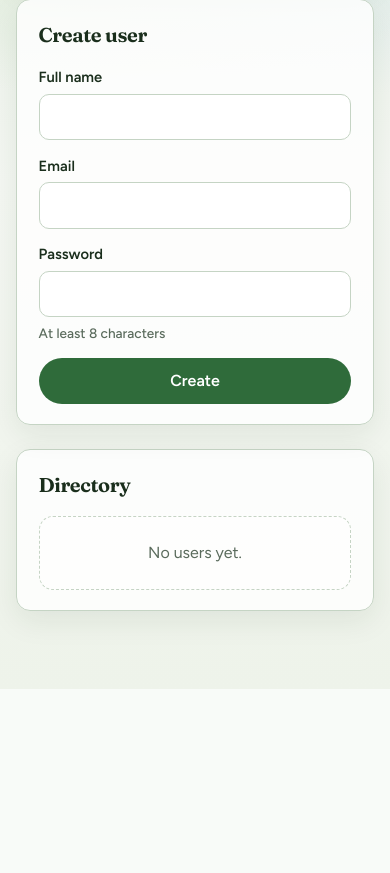
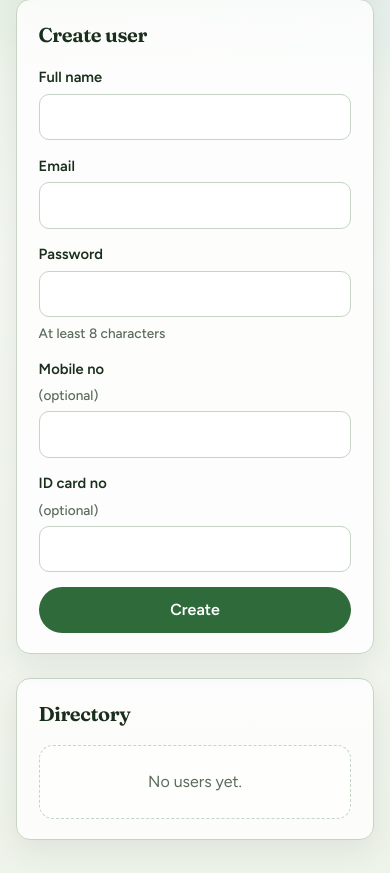
Before and after one commit to pakabbas/VideoPortal, a Flask app: template templates/admin/users.html in a window 390 px wide. Shown: the part 155-1028 px from the top of the page. Before the commit the page ends 844 px from the top, so only its background shows below. Run offline with Flask 3, Linux system fonts and the light colour scheme; the template is opened without the code that fills it, so the values that code supplies are empty; data comes from the database, SQL or seed files in the repository; parts of the project's set-up code (start-up, migrations or seed data) failed here and were passed over.

Commit message:
Add optional mobile and ID card fields on user create.

```diff
--- a/app/models.py
+++ b/app/models.py
@@ -14,6 +14,8 @@ class User(UserMixin, db.Model):
     password_hash = db.Column(db.String(255), nullable=False)
     full_name = db.Column(db.String(255), nullable=False)
     role = db.Column(db.Enum("admin", "manager", "farmer"), nullable=False)
+    mobile_no = db.Column(db.String(64), nullable=True)
+    id_card_no = db.Column(db.String(128), nullable=True)
     is_active = db.Column(db.Boolean, nullable=False, default=True)
     created_by = db.Column(db.Integer, db.ForeignKey("users.id"), nullable=True)
     created_at = db.Column(db.DateTime, nullable=False, default=datetime.utcnow)
--- /dev/null
+++ b/deploy/migrate_user_fields.sql
@@ -0,0 +1,4 @@
+-- Add optional contact fields to existing videoportal.users
+ALTER TABLE users
+  ADD COLUMN IF NOT EXISTS mobile_no VARCHAR(64) NULL AFTER role,
+  ADD COLUMN IF NOT EXISTS id_card_no VARCHAR(128) NULL AFTER mobile_no;
--- a/schema.sql
+++ b/schema.sql
@@ -8,6 +8,8 @@ CREATE TABLE IF NOT EXISTS users (
     password_hash VARCHAR(255) NOT NULL,
     full_name VARCHAR(255) NOT NULL,
     role ENUM('admin', 'manager', 'farmer') NOT NULL,
+    mobile_no VARCHAR(64) NULL,
+    id_card_no VARCHAR(128) NULL,
     is_active TINYINT(1) NOT NULL DEFAULT 1,
     created_by INT UNSIGNED NULL,
     created_at DATETIME NOT NULL DEFAULT CURRENT_TIMESTAMP,
--- a/templates/admin/users.html
+++ b/templates/admin/users.html
@@ -15,7 +15,7 @@
 <div class="grid grid-2">
   <div class="card">
     <h2 class="page-title" style="font-size:1.25rem">Create user</h2>
-    <form method="post" class="form-grid mt-1">
+    <form method="post" class="form-grid mt-1" id="create-user-form">
       <input type="hidden" name="action" value="create">
       <label>Full name
         <input type="text" name="full_name" required>
@@ -29,13 +29,19 @@
       </label>
       {% if current_user.is_admin %}
       <label>Role
-        <select name="role" required>
+        <select name="role" id="create-role" required>
           <option value="manager">Manager</option>
           <option value="farmer">Farmer</option>
           <option value="admin">Admin</option>
         </select>
       </label>
-      <label>Link farmer to manager (optional)
+      <label id="field-mobile" class="optional-field">Mobile no <span class="help">(optional)</span>
+        <input type="text" name="mobile_no" autocomplete="tel">
+      </label>
+      <label id="field-id-card" class="optional-field" hidden>ID card no <span class="help">(optional)</span>
+        <input type="text" name="id_card_no">
+      </label>
+      <label id="field-link-manager">Link farmer to manager (optional)
         <select name="manager_id">
           <option value="">—</option>
           {% for m in managers %}
@@ -45,6 +51,12 @@
       </label>
       {% else %}
       <input type="hidden" name="role" value="farmer">
+      <label>Mobile no <span class="help">(optional)</span>
+        <input type="text" name="mobile_no" autocomplete="tel">
+      </label>
+      <label>ID card no <span class="help">(optional)</span>
+        <input type="text" name="id_card_no">
+      </label>
       {% endif %}
       <button class="btn" type="submit">Create</button>
     </form>
@@ -84,6 +96,8 @@
         <tr>
           <th>Name</th>
           <th>Email</th>
+          <th>Mobile</th>
+          <th>ID card</th>
           <th>Role</th>
           <th>Status</th>
           {% if current_user.is_admin %}<th></th>{% endif %}
@@ -94,6 +108,8 @@
         <tr>
           <td>{{ u.full_name }}</td>
           <td>{{ u.email }}</td>
+          <td>{{ u.mobile_no or '—' }}</td>
+          <td>{{ u.id_card_no if u.role == 'farmer' and u.id_card_no else '—' }}</td>
           <td><span class="badge">{{ u.role }}</span></td>
           <td>{{ 'Active' if u.is_active else 'Disabled' }}</td>
           {% if current_user.is_admin %}
@@ -118,4 +134,31 @@
   <div class="empty mt-1">No users yet.</div>
   {% endif %}
 </div>
+
+{% if current_user.is_admin %}
+<script>
+(function () {
+  var role = document.getElementById('create-role');
+  var mobile = document.getElementById('field-mobile');
+  var idCard = document.getElementById('field-id-card');
+  var linkMgr = document.getElementById('field-link-manager');
+  function sync() {
+    var r = role.value;
+    mobile.hidden = !(r === 'manager' || r === 'farmer');
+    idCard.hidden = r !== 'farmer';
+    linkMgr.hidden = r !== 'farmer';
+    if (r !== 'farmer') {
+      var idInput = idCard.querySelector('input');
+      if (idInput) idInput.value = '';
+    }
+    if (r === 'admin') {
+      var mInput = mobile.querySelector('input');
+      if (mInput) mInput.value = '';
+    }
+  }
+  role.addEventListener('change', sync);
+  sync();
+})();
+</script>
+{% endif %}
 {% endblock %}
```
Also changed, not shown: app/admin/routes.py (+13 -0 lines).
